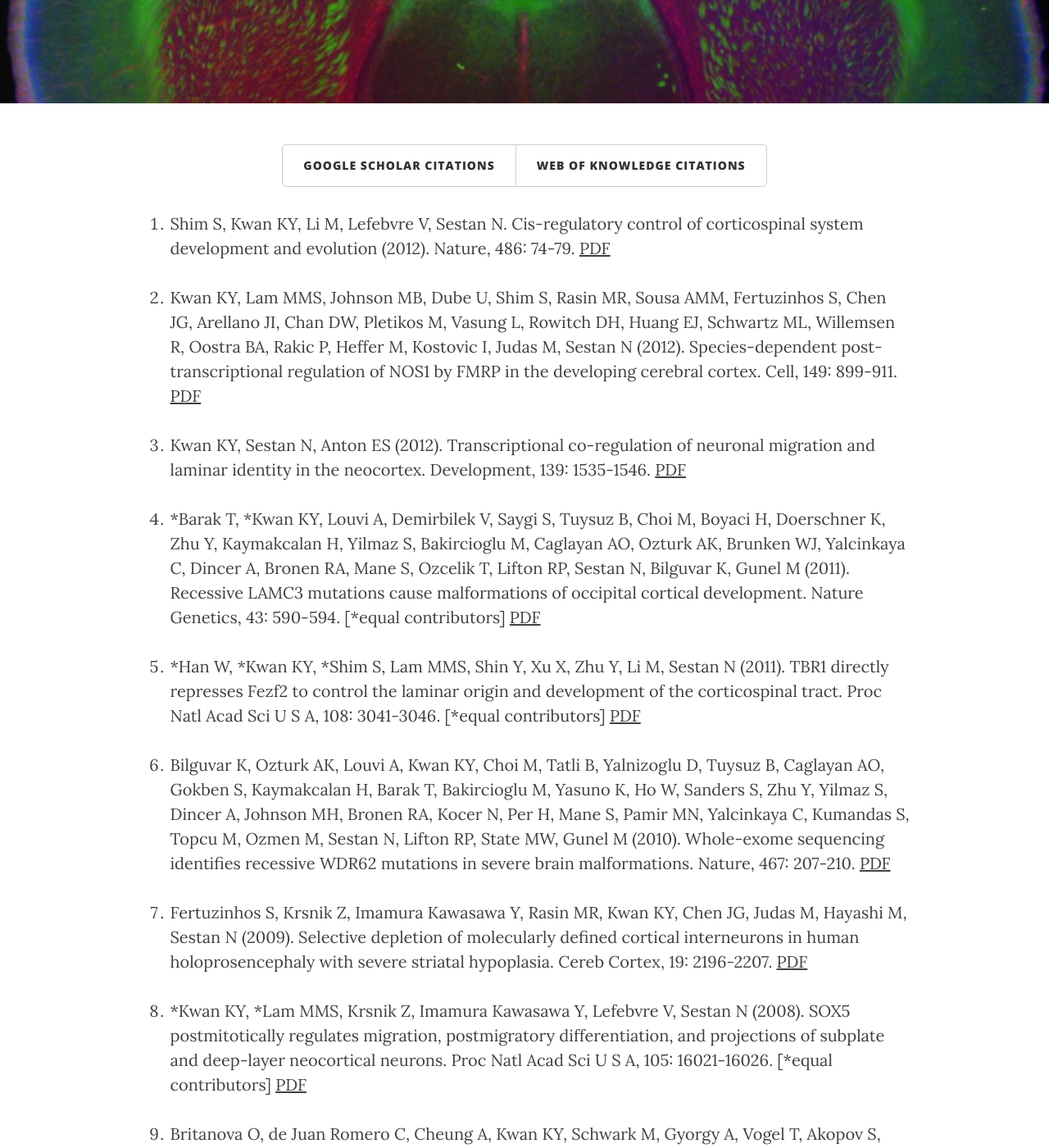
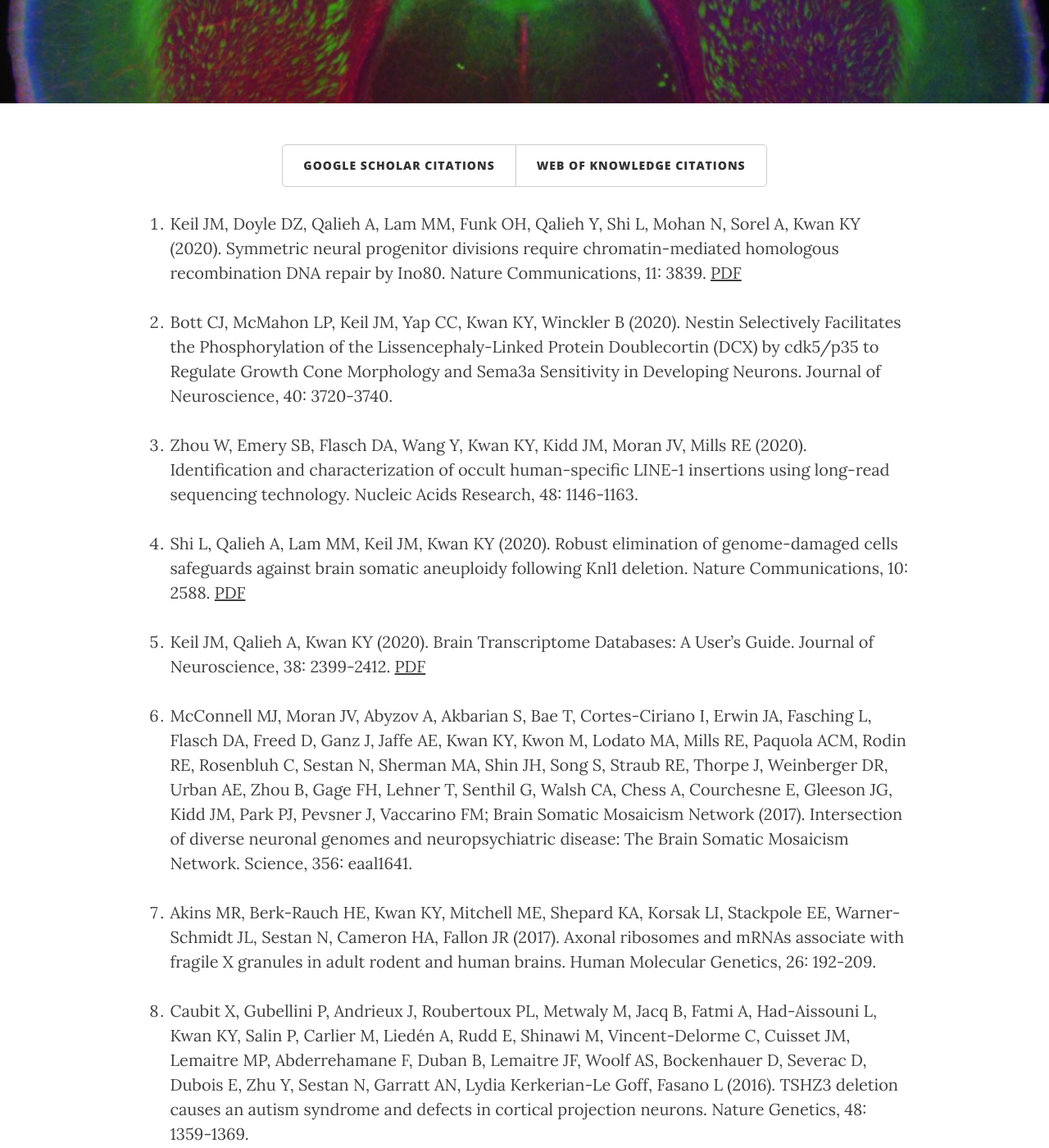
Before and after one commit to thekwanlab/website, a Jekyll site: the page built from publications.md, in a window 1280 px wide and 1400 px high, scrolled down 296 px. Shown: the whole window at 82% size. Built offline with Jekyll 4.4.1, drawn with Linux system fonts in a browser that asks for light colours; nearby versions of some CDN libraries; some of the changed text lies outside the part shown.

Commit message:
Add new publications

```diff
--- a/publications.md
+++ b/publications.md
@@ -19,6 +19,32 @@ order: 3
     </div>
   </div>
 </div>
+
+ 1. Keil JM, Doyle DZ, Qalieh A, Lam MM, Funk OH, Qalieh Y, Shi L, Mohan N, Sorel A, Kwan KY (2020). Symmetric neural progenitor divisions require chromatin-mediated homologous recombination DNA repair by Ino80. Nature Communications, 11: 3839\. [PDF](https://drive.google.com/file/d/11IqepYvrKQJpSnVTHllwDOAz-47YXB0d/view?usp=sharing)
+
+ 1. Bott CJ, McMahon LP, Keil JM, Yap CC, Kwan KY, Winckler B (2020). Nestin Selectively Facilitates the Phosphorylation of the Lissencephaly-Linked Protein Doublecortin (DCX) by cdk5/p35 to Regulate Growth Cone Morphology and Sema3a Sensitivity in Developing Neurons. Journal of Neuroscience, 40: 3720-3740.
+
+ 1. Zhou W, Emery SB, Flasch DA, Wang Y, Kwan KY, Kidd JM, Moran JV, Mills RE (2020). Identification and characterization of occult human-specific LINE-1 insertions using long-read sequencing technology. Nucleic Acids Research, 48: 1146-1163.
+
+ 1. Shi L, Qalieh A, Lam MM, Keil JM, Kwan KY (2020). Robust elimination of genome-damaged cells safeguards against brain somatic aneuploidy following Knl1 deletion. Nature Communications, 10: 2588\. [PDF](https://drive.google.com/file/d/1dkF8UbbYW1tSBaTpyWUi9ImNkLeSo31c/view?usp=sharing)
+
+ 1. Keil JM, Qalieh A, Kwan KY (2020). Brain Transcriptome Databases: A User's Guide. Journal of Neuroscience, 38: 2399-2412\. [PDF](https://drive.google.com/file/d/1-drL1DGSomIyw_mtHRIEOMLNOkfgjUsr/view?usp=sharing)
+
+ 1. McConnell MJ, Moran JV, Abyzov A, Akbarian S, Bae T, Cortes-Ciriano I, Erwin JA, Fasching L, Flasch DA, Freed D, Ganz J, Jaffe AE, Kwan KY, Kwon M, Lodato MA, Mills RE, Paquola ACM, Rodin RE, Rosenbluh C, Sestan N, Sherman MA, Shin JH, Song S, Straub RE, Thorpe J, Weinberger DR, Urban AE, Zhou B, Gage FH, Lehner T, Senthil G, Walsh CA, Chess A, Courchesne E, Gleeson JG, Kidd JM, Park PJ, Pevsner J, Vaccarino FM; Brain Somatic Mosaicism Network (2017). Intersection of diverse neuronal genomes and neuropsychiatric disease: The Brain Somatic Mosaicism Network. Science, 356: eaal1641.
+
+ 1. Akins MR, Berk-Rauch HE, Kwan KY, Mitchell ME, Shepard KA, Korsak LI, Stackpole EE, Warner-Schmidt JL, Sestan N, Cameron HA, Fallon JR (2017). Axonal ribosomes and mRNAs associate with fragile X granules in adult rodent and human brains. Human Molecular Genetics, 26: 192-209.
+
+ 1. Caubit X, Gubellini P, Andrieux J, Roubertoux PL, Metwaly M, Jacq B, Fatmi A, Had-Aissouni L, Kwan KY, Salin P, Carlier M, Liedén A, Rudd E, Shinawi M, Vincent-Delorme C, Cuisset JM, Lemaitre MP, Abderrehamane F, Duban B, Lemaitre JF, Woolf AS, Bockenhauer D, Severac D, Dubois E, Zhu Y, Sestan N, Garratt AN, Lydia Kerkerian-Le Goff, Fasano L (2016). TSHZ3 deletion causes an autism syndrome and defects in cortical projection neurons. Nature Genetics, 48: 1359-1369.
+
+ 1. Iwase S, Brookes E, Agarwal S, Badeaux AI, Ito H, Vallianatos CN, Tomassy GS, Kasza T, Lin G, Thompson A, Gu L, Kwan KY, Chen C, Sartor MA, Egan B, Xu J, Shi Y (2016). A Mouse Model of X-linked Intellectual Disability Associated with Impaired Removal of Histone Methylation. Cell Reports, 14:1000-1009.
+
+ 1. Colvin SM, Kwan KY (2014). Dysregulated nitric oxide signaling as a candidate mechanism of fragile X syndrome and other neuropsychiatric disorders. Frontiers in Genetics, 5: 239\. [PDF](https://drive.google.com/file/d/1Zih11bpCzmRpuHjhzNA0S3AYj2Ssezxx/view?usp=sharing)
+
+ 1. Funk OH, Kwan KY (2014). Nitric oxide signaling in the development and evolution of language and cognitive circuits. Neuroscience Research, 86: 77-87\. [PDF](https://drive.google.com/file/d/1A896CTNQG6SAM6LPuLseGat1ulmt929D/view?usp=sharing)
+
+ 1. Robichaux MA, Chenaux G, Ho HY, Soskis MJ, Dravis C, Kwan KY, Šestan N, Greenberg ME, Henkemeyer M, Cowan CW (2014). EphB receptor forward signaling regulates area-specific reciprocal thalamic and cortical axon pathfinding. Proc Natl Acad Sci U S A, 111: 2188-2193.
+
+ 1. Kwan KY (2013). Transcriptional dysregulation of neocortical circuit assembly in ASD. International Review of Neurobiology, 113: 167-205\. [PDF](https://drive.google.com/file/d/1x-qidfDFX06Oet4XztJH91pfdVJb_-nY/view?usp=sharing)
 
  1. Shim S, Kwan KY, Li M, Lefebvre V, Sestan N. Cis-regulatory control of corticospinal system development and evolution (2012). Nature, 486: 74-79\. [PDF](https://docs.google.com/a/umich.edu/viewer?a=v&pid=sites&srcid=dW1pY2guZWR1fGt3YW5sYWJ8Z3g6MmQ5MjhkZTBhODZkMzIyNw)
 
```
